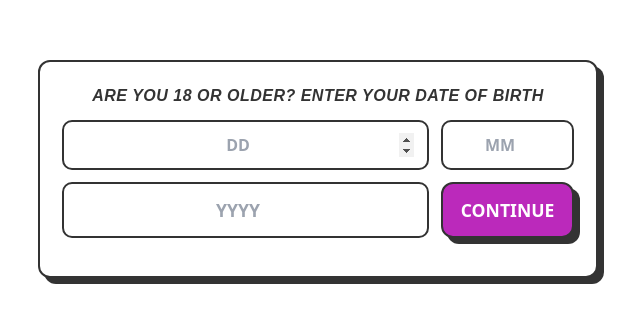
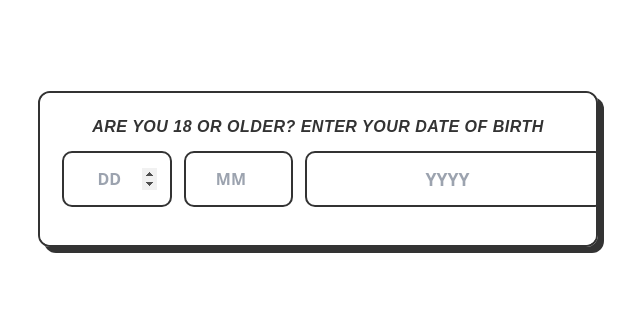
Before and after one commit to caseyclarkee/Sugar-Sale, a Vue app: page / in a window 1280 px wide. Shown: the part 231-554 px from the top of the page, without its empty margins (322-962 px from the left). Built offline with nearby package versions, Linux system fonts and the light colour scheme; a web font is replaced by a local one.

Commit message:
Update style.css

```diff
--- a/public/style.css
+++ b/public/style.css
@@ -281,9 +281,18 @@ small.muted { color:#444; opacity:.8; display:block; margin-top:1rem; }
 
 .age-card .row {
   display: grid;
-  grid-template-columns: 1fr auto;
+  grid-template-columns: 1fr 1fr 1fr auto; /* day, month, year, button */
   gap: 12px;
+  align-items: stretch; /* makes them all same height */
   margin-bottom: 8px;
+}
+
+#birth-day,
+#birth-month,
+#birth-year,
+#age-gate-form .cta {
+  height: 100%;
+  box-sizing: border-box;
 }
 
 #birth-day {
```
